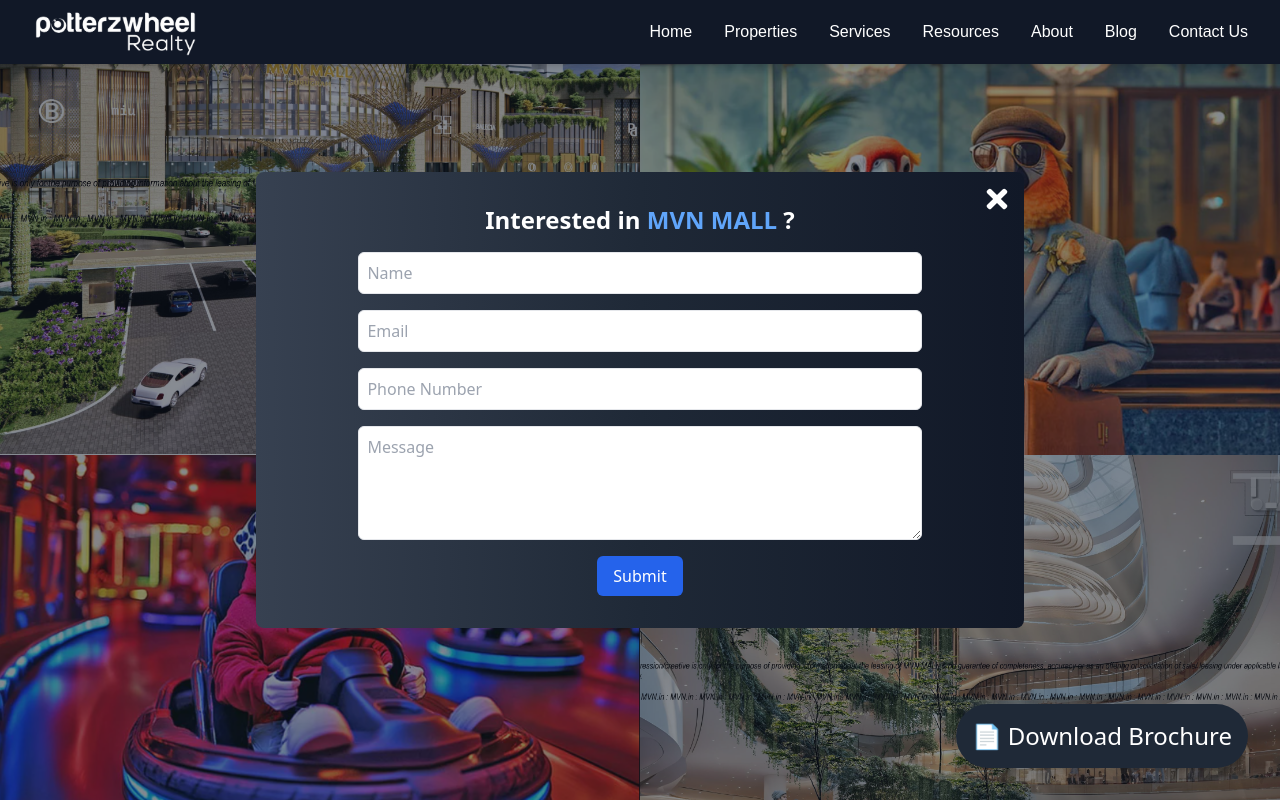
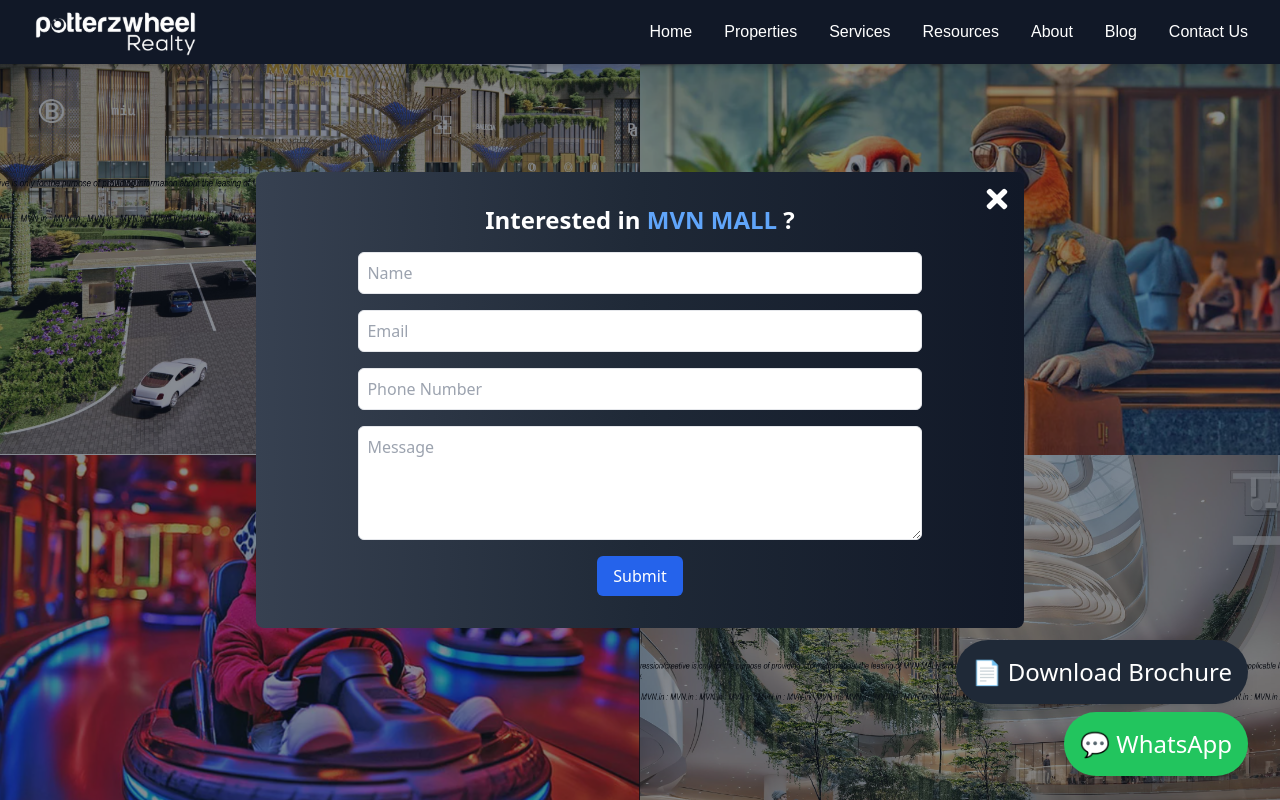
Before and after one commit to gaurank11/potterzwheel, a React (Vite) app: page /mvn in a window 1280 px wide. Shown: the top 800 px of the page. Built offline with nearby package versions, Linux system fonts and the light colour scheme.

Commit message:
final commit

```diff
--- a/src/App.jsx
+++ b/src/App.jsx
@@ -8,6 +8,7 @@
 import StampDutyCalculator from "./pages/stamp";
 import Krisumi from "./pages/Krisumi";
 import Mvn from "./pages/Mvn";
+import WhatsAppFloatingIcon from "./components/WhatsAppFloatingIcon";
 export default function App() {
 
   const location = useLocation();
@@ -15,6 +16,7 @@
   useEffect(() => {
     window.scrollTo(0, 0);
   }, [location]);
+  const businessPhoneNumber = "1234567890";
 
   return (
     <div>
@@ -27,6 +29,7 @@
         <Route path="/Krisumi" element={<Krisumi />} />
         <Route path="/mvn" element={<Mvn />} />
       </Routes>
+      <WhatsAppFloatingIcon phoneNumber={businessPhoneNumber} />
       <Footer />
     </div>
   );
--- a/src/components/Properties_Details.jsx
+++ b/src/components/Properties_Details.jsx
@@ -306,7 +306,7 @@
         ))}
       </div>
 
-      <div className="grid grid-cols-1 lg:grid-cols-2 gap-6 mt-8 px-20 ">
+  <div className="grid grid-cols-1 lg:grid-cols-2 gap-6 mt-8 md:px-20 px-8 ">
 
   {/* Desktop & Laptop View */}
   <div className="hidden lg:block">
@@ -336,11 +336,11 @@
 
 {/* Mobile View */}
 <div className="block lg:hidden mt-6">
-  <h2 className="text-3xl font-bold text-center">{details}</h2>
+  <h2 className="text-[32px] font-bold text-left">{details}</h2>
 
-  <p className="mt-6 text-[12px] text-justify">
+  <p className="mt-6 text-[14px] text-justify">
     {/* Styled first letter */}
-    <span className="text-5xl font-semibold leading-none float-left mr-3">
+    <span className="text-4xl font-semibold leading-none float-left mr-3">
       {description.trim()[0].toUpperCase()}
     </span>
     <span>
@@ -535,7 +535,7 @@
     {/* Floating Download Brochure Button (Chat-like Icon) */}
     {pdfUrl && (
         <a href={pdfUrl} target="_blank" rel="noopener noreferrer">
-          <div className="fixed bottom-8 right-8 bg-gray-800 text-white rounded-full p-4 shadow-lg hover:bg-gray-900 transition duration-200">
+          <div className="fixed bottom-24 right-8 bg-gray-800 text-white rounded-full p-4 shadow-lg hover:bg-gray-900 transition duration-200">
             <span className="text-md md:text-2xl">📄   Download Brochure</span> {/* You can use an icon here */}
           </div>
         </a>
--- /dev/null
+++ b/src/components/WhatsAppFloatingIcon.jsx
@@ -0,0 +1,15 @@
+import React from "react";
+
+const WhatsAppFloatingIcon = ({ phoneNumber }) => {
+  const whatsappUrl = `https://wa.me/${phoneNumber}`;
+
+  return (
+    <a href={whatsappUrl} target="_blank" rel="noopener noreferrer">
+      <div className="fixed bottom-6 right-8 bg-green-500 text-white rounded-full p-4 shadow-lg hover:bg-green-600 transition duration-200">
+        <span className="text-md md:text-2xl">💬 WhatsApp</span>
+      </div>
+    </a>
+  );
+};
+
+export default WhatsAppFloatingIcon;
```
